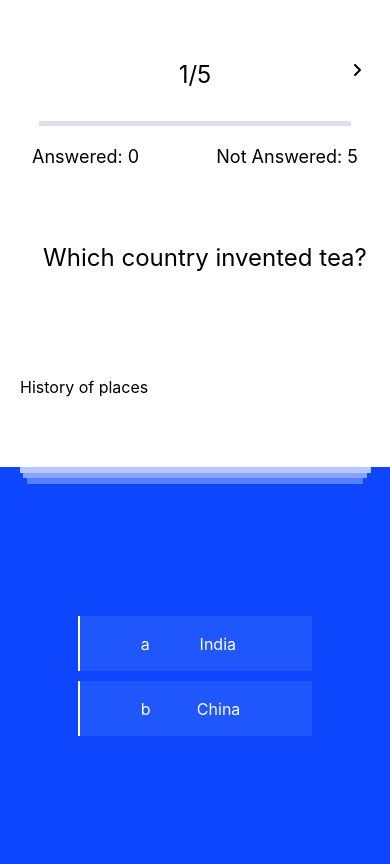
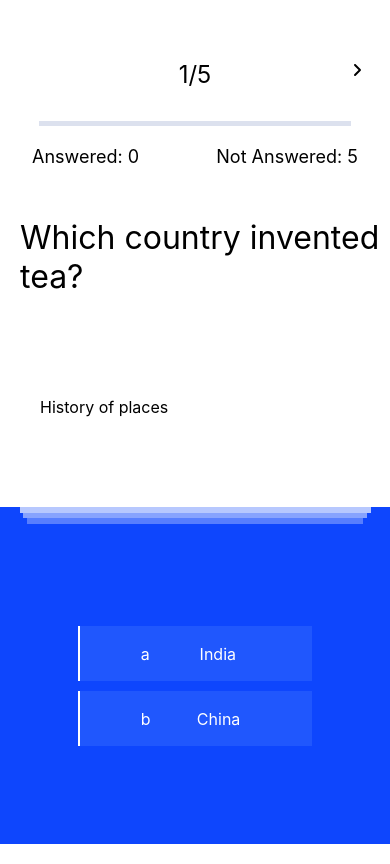
Before and after one commit to hridyacp/saffint_test, a React (Create React App) app: page / in a window 390 px wide. Built offline with nearby package versions, Linux system fonts and the light colour scheme.

Commit message:
Design fixes

```diff
--- a/src/App.css
+++ b/src/App.css
@@ -1,7 +1,8 @@
 .App {
   text-align: center;
-  height:100%;
-  width:100%;
+  height: 100%;
+  display: flex;
+  flex-direction: column;
 }
 
 .App-logo {
--- a/src/components/QuestionCard/QuestionCard.js
+++ b/src/components/QuestionCard/QuestionCard.js
@@ -30,11 +30,9 @@ const QuestionCard = ({ questionsList, currentIndex, setCurrentIndex, setQuestio
             <div className="history">History of places
             </div>
             <div className='main-questcontainer'>
-                {/* <div className='container'> */}
                 <div className='decor-div1'></div>
                 <div className='decor-div1'></div>
                 <div className='decor-div1'></div>
-                {/* </div> */}
                 <div className={isClicked ? 'options-container-out' : 'options-container-in'}>
                     {questionsList[currentIndex]?.options?.map((item, index) => (
                         <div className={isActive === index ? `options-div-${item?.isSelected} active` : `options-div-${item?.isSelected}`} key={index} onClick={() => setOptions(index)}>
--- a/src/components/QuestionCard/questionCard.css
+++ b/src/components/QuestionCard/questionCard.css
@@ -179,19 +179,19 @@ animation: options-container-out 1s ease-out forwards;
 
 @media only screen and (max-width: 880px) {
   .question-container{
-    gap:70px;
+    gap:90px;
   }
   .mainquestion-in{
     text-align: left;
     padding-left:20px;
-    font-size:24px;
+    font-size:32px;
     font-weight: normal;
     height:100px;
   }
   .mainquestion-out{
     text-align: left;
     padding-left:20px;
-    font-size:24px;
+    font-size:32px;
     font-weight: normal;
     height:100px;
   }
--- a/src/index.css
+++ b/src/index.css
@@ -1,4 +1,14 @@
+* {
+  margin: 0;
+  padding: 0;
+  box-sizing: border-box;
+}
+html, body, #root {
+  height: 100%;
+}
 body {
+  display: flex;
+  flex-direction: column;
   margin: 0;
   font-family: -apple-system, BlinkMacSystemFont, 'Segoe UI', 'Roboto', 'Oxygen',
     'Ubuntu', 'Cantarell', 'Fira Sans', 'Droid Sans', 'Helvetica Neue',
--- a/src/pages/Home/home.css
+++ b/src/pages/Home/home.css
@@ -1,7 +1,10 @@
 .main-container{
   display:flex;
   flex-direction:column;
-  height:100vh;
+  height:100%;
+  width:100%;
+  gap:16px;
+  flex: 1;
 }
 .containerStyles{
     height: 5px;
--- a/src/pages/Result/Result.js
+++ b/src/pages/Result/Result.js
@@ -88,13 +88,15 @@ const Result = () => {
                                 <div className='question-contain'>
                                    <div className="mainquestion">{i+1}. <span >{quest?.question}</span>
                                     </div>
+                                    <div className="option-main">
                                     <div className='options-contain'>
                                         {quest?.options?.map((item, index) => (
                                             <div className={item?.isCorrect ? `options-div correct` : item?.isSelected && !item?.isCorrect ? 'options-div incorrect' : 'options-div'} key={index}>
-                                             <div className="options" style={{justifyContent:"space-around"}}> <div>{(index + 1 + 9).toString(36)}</div>
+                                             <div className="options" style={{justifyContent:"space-around",width:"50%"}}> <div>{(index + 1 + 9).toString(36)}</div>
                                                     <div>{item?.label}</div> </div> {item?.isCorrect?<FontAwesomeIcon icon={faCheck} />:item?.isSelected && !item?.isCorrect?<FontAwesomeIcon icon={faXmark} />:<FontAwesomeIcon icon={faXmark} style={{visibility:"hidden"}}/>}
                                             </div>
                                         ))}
+                                    </div>
                                     </div>
                                 </div></Grid>)
                         )}
--- a/src/pages/Result/result.css
+++ b/src/pages/Result/result.css
@@ -100,6 +100,11 @@ font-family:Georgia, 'Times New Roman', Times, serif;
 .mainquestion{
     font-size:20px;
 }
+.option-main{
+    width:100%;
+    display:flex;
+    justify-content: center;
+}
 .options-contain{
     background-color: #0E46FCff;
     display:flex;
```
